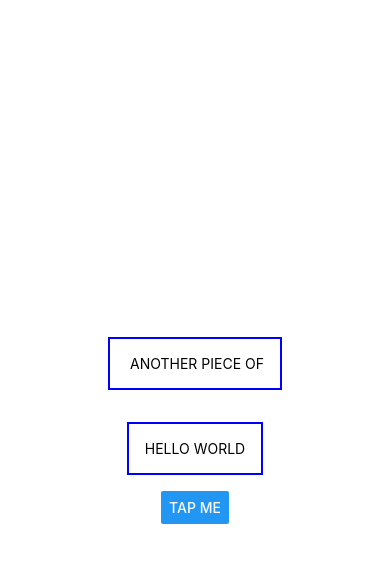
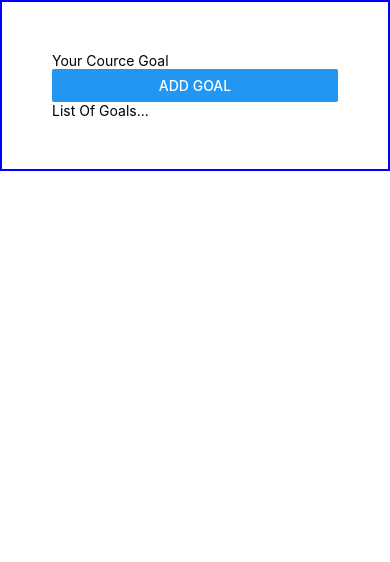
Before and after one commit to natib21/React-Native, a React Native app: screen / in a window 390 px wide. Shown: the top 562 px of the page. Built offline with nearby package versions, Linux system fonts and the light colour scheme.

Commit message:
Starting new project

```diff
--- a/App.js
+++ b/App.js
@@ -1,32 +1,24 @@
 
-import { StyleSheet, Text, View ,Button} from 'react-native';
+import { StyleSheet, Text, View ,Button, TextInput} from 'react-native';
 
 export default function App() {
   return (
-    <View style={styles.container}>
+    <View style={styles.appContainer}>
       <View>
-       <Text style={styles.dummyText}> Another piece of</Text>
+        <TextInput placeholder='Your Cource Goal'/>
+        <Button title='Add Goal' />
       </View>
-      <Text style={styles.dummyText}>
-          Hello World</Text>
-      <Button title='Tap Me' />
+      <View>
+        <Text>List Of Goals...</Text>
+      </View>
     </View>
   );
 }
 
 const styles = StyleSheet.create({
-  container: {
-    flex: 1,
-    backgroundColor: '#fff',
-    alignItems: 'center',
-    justifyContent: 'center',
-    textTransform:'uppercase',
-
-  },
-  dummyText: {
-    margin:16,
-    padding:16,
-    borderWidth:2,
-    borderColor:'blue',
+  appContainer:{
+     padding:50,
+     borderWidth:2,
+     borderColor:'blue'
   }
 });
```
